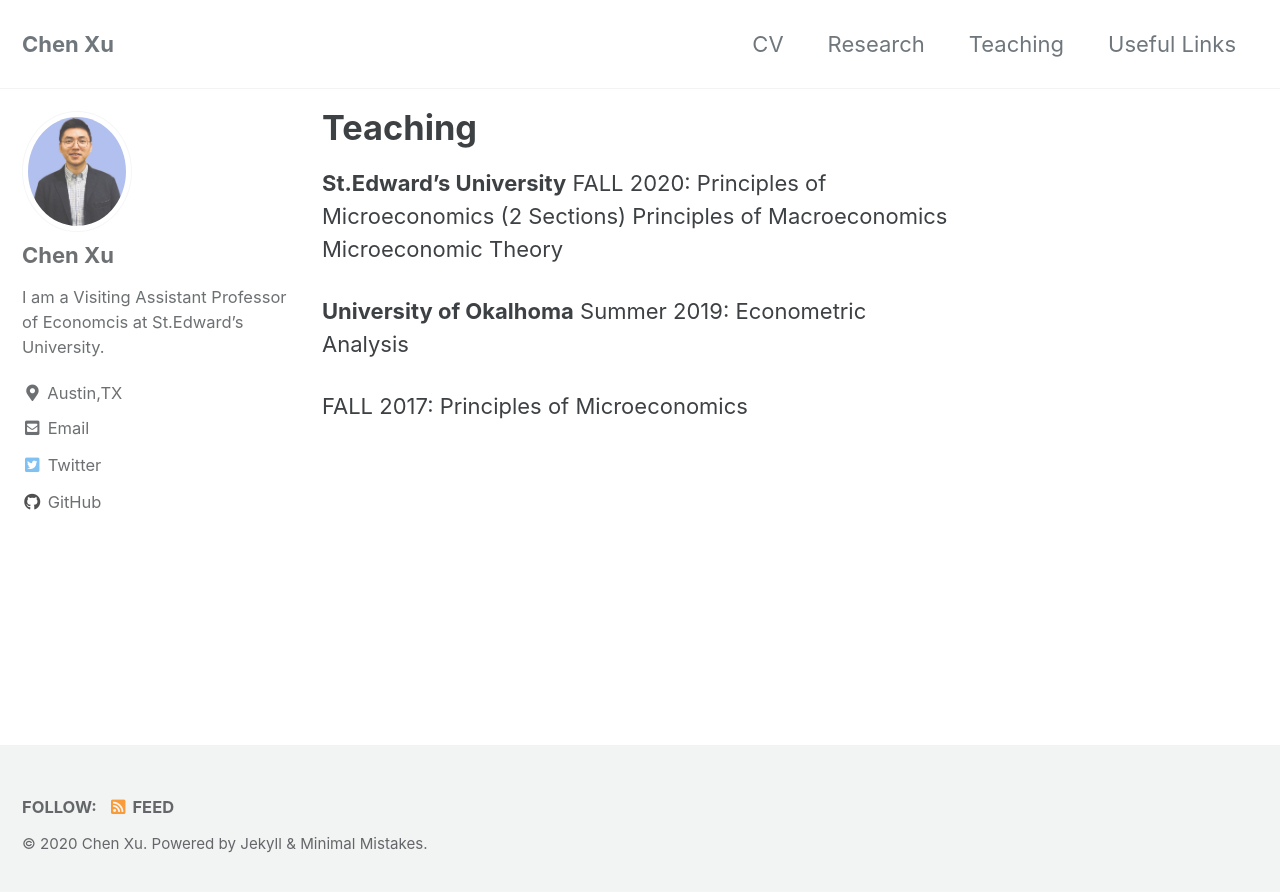
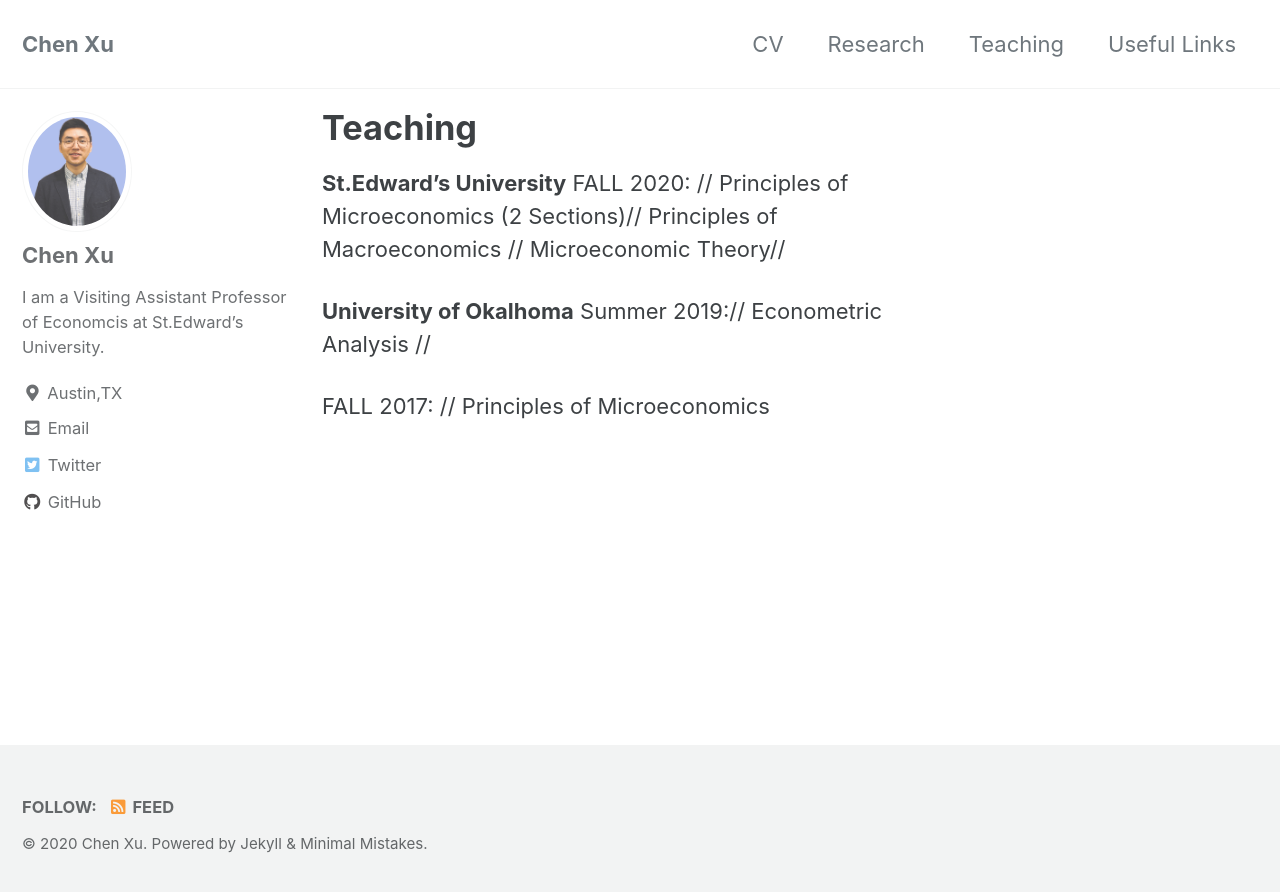
Before and after one commit to chenxuecon/chenxuecon.github.io, a Jekyll site: the page built from _pages/teaching.md, in a window 1280 px wide. Shown: the top 892 px of the page. Built offline with Jekyll 4.4.1, drawn with Linux system fonts in a browser that asks for light colours; cached includes are drawn as plain includes.

```diff
--- a/_pages/teaching.md
+++ b/_pages/teaching.md
@@ -5,14 +5,14 @@ title: "Teaching"
 author_profile: true
 ---
 **St.Edward's University**
-FALL 2020:
-          Principles of Microeconomics (2 Sections)
-          Principles of Macroeconomics
-          Microeconomic Theory
+FALL 2020: //
+          Principles of Microeconomics (2 Sections)//
+          Principles of Macroeconomics //
+          Microeconomic Theory//
 
 **University of Okalhoma**
-Summer 2019:
-          Econometric Analysis
+Summer 2019://
+          Econometric Analysis //
 
-FALL 2017:
+FALL 2017: //
           Principles of Microeconomics
```
